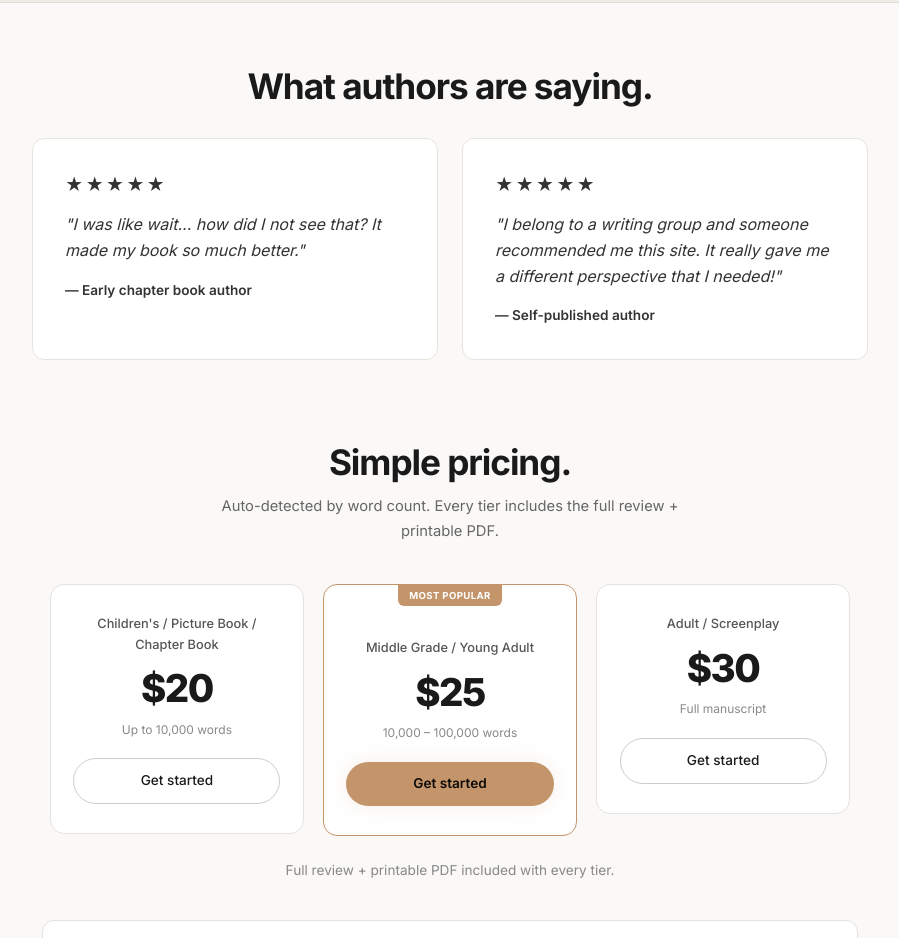
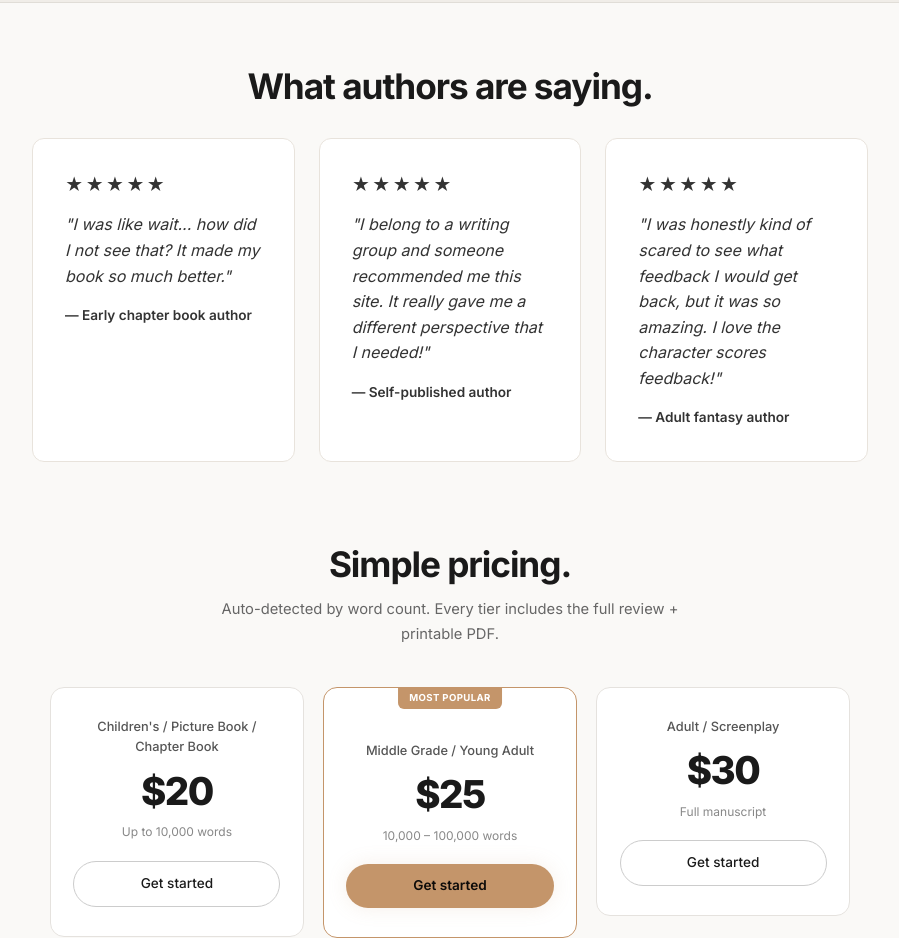
Before and after one commit to cupertitieus-ctrl/ruthless-mentor, a website: page index.html in a window 1280 px wide. Shown: the part 1868-2806 px from the top of the page, without its empty margins (190-1089 px from the left). Drawn offline with nearby package versions, Linux system fonts and the light colour scheme.

Commit message:
Add third testimonial (adult fantasy author), 3-column grid
Co-Authored-By: Claude Opus 4.6 (1M context) <noreply@anthropic.com>

```diff
--- a/index.html
+++ b/index.html
@@ -116,6 +116,11 @@
                 <p class="testimonial-quote">"I belong to a writing group and someone recommended me this site. It really gave me a different perspective that I needed!"</p>
                 <p class="testimonial-author">&mdash; Self-published author</p>
             </div>
+            <div class="testimonial-card anim-scale d2">
+                <p class="testimonial-stars">&#9733;&#9733;&#9733;&#9733;&#9733;</p>
+                <p class="testimonial-quote">"I was honestly kind of scared to see what feedback I would get back, but it was so amazing. I love the character scores feedback!"</p>
+                <p class="testimonial-author">&mdash; Adult fantasy author</p>
+            </div>
         </div>
     </section>
 
--- a/style.css
+++ b/style.css
@@ -102,7 +102,7 @@ h3{font-size:.92rem;font-weight:600;margin-bottom:.3rem}
 
 /* TESTIMONIALS */
 #testimonials{padding:4rem 2rem;max-width:900px;margin:0 auto}
-.testimonials-row{display:grid;grid-template-columns:1fr 1fr;gap:1.5rem;margin-top:2rem}
+.testimonials-row{display:grid;grid-template-columns:repeat(3,1fr);gap:1.5rem;margin-top:2rem}
 .testimonial-card{background:#fff;border:1px solid #e8e3dc;border-radius:12px;padding:2rem;position:relative}
 .testimonial-stars{color:#c9a96e;font-size:1.1rem;margin-bottom:.8rem;letter-spacing:2px}
 .testimonial-quote{font-size:1rem;line-height:1.6;color:#333;font-style:italic;margin-bottom:1rem}
```
